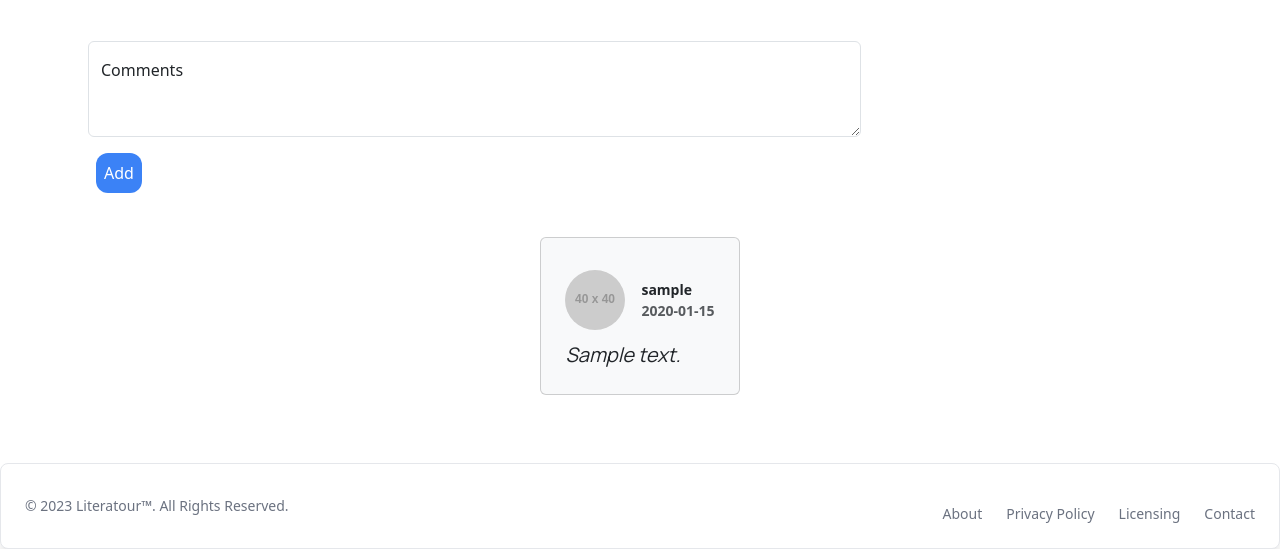
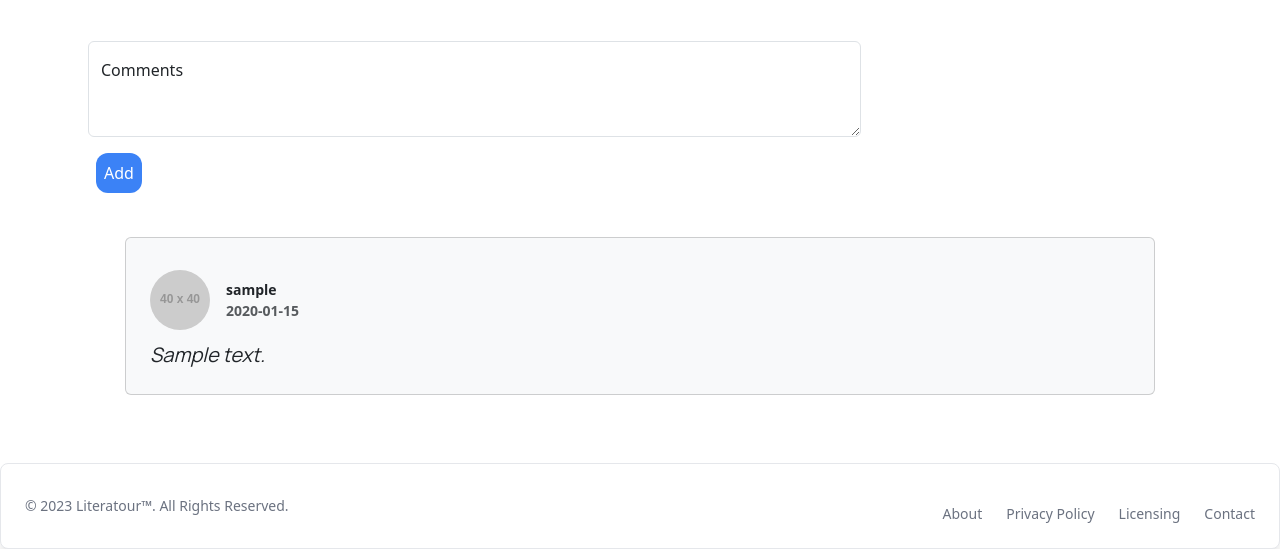
Before and after one commit to PBPE13/pbp_group, a Django app: page /forum/detail/1/ in a window 1280 px wide. Shown: the part 594-1143 px from the top of the page. Run offline with Django 4.2, Linux system fonts and the light colour scheme; tables that the repository leaves empty hold one stand-in row (values such as "Sample post"); grey boxes labelled with a size stand in for pictures from a placeholder-image service; parts of the project's set-up code (start-up, migrations or seed data) failed here and were passed over; some libraries are stand-ins or nearby versions.

Commit message:
edit forumDetail.html

```diff
--- a/forum/templates/forumDetail.html
+++ b/forum/templates/forumDetail.html
@@ -206,7 +206,7 @@
                     </div>
 
                 </div>
-                <div class="grid gap-4 sm:grid-flow-cols-1 " id="todo" style="justify-content: center; align-items: center; padding:0px 40px; margin: 10px 35px 10px 35px">
+                <div class="grid gap-4 sm:grid-flow-cols-1 " id="todo" style=" padding:0px 40px; margin: 10px 35px 10px 35px">
                 </div>
             </section>
         </main>
--- a/main/urls.py
+++ b/main/urls.py
@@ -1,6 +1,6 @@
 from django.urls import path
 from main.views import show_main
-from main.views import register, login_user, logout_user
+from main.views import register, login_user, logout_user, show_home
 
 app_name = 'main'
 
@@ -9,4 +9,5 @@ urlpatterns = [
     path('register/', register, name='register'),
     path('login/', login_user, name='login'),
     path('logout/', logout_user, name='logout'),
+    path('home/', show_home, name='home'),
 ]
--- a/main/views.py
+++ b/main/views.py
@@ -13,6 +13,9 @@ import datetime
 
 def show_main(request):
     return render(request, "main.html")
+
+def show_home(request):
+    return render(request, "home.html")
 
 def register(request):
     form = RegisterForm()
```
